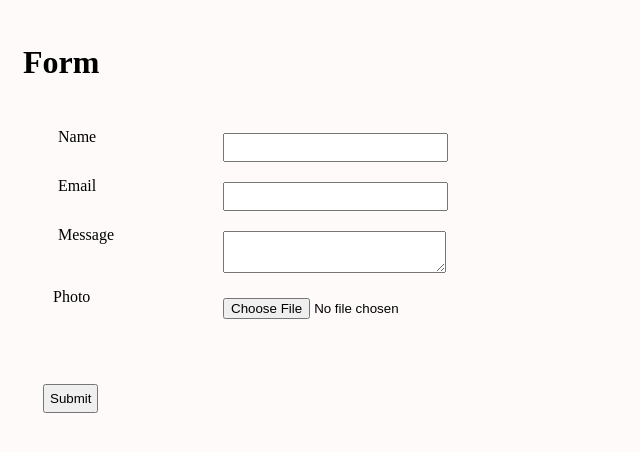
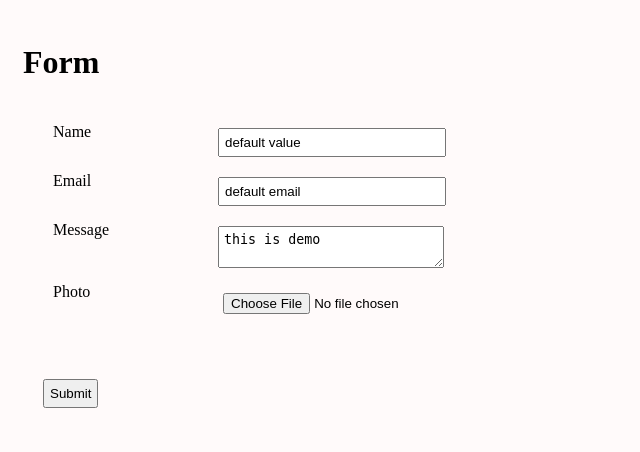
Before and after one commit to daxlah/formPhp, a PHP site: page /jquery.php in a window 1280 px wide. Shown: the top 452 px of the page, without its empty margins (0-640 px from the left). Run offline with PHP 8.4, Linux system fonts and the light colour scheme.

Commit message:
Progress!

```diff
--- a/jquery.php
+++ b/jquery.php
@@ -12,37 +12,124 @@
                 crossorigin="anonymous"></script>
 
         <link rel="stylesheet" type="text/css" href="basicCss.css">
-        <script src="basicJs.js"></script>
         <title>jquery test</title>
+
+        <script type="text/javascript">
+
+            //every time a form is submitted
+            $("form").on('submit',function(e){
+                e.preventDefault();
+
+            ...
+            ...
+            ..
+
+                if(validated == true)
+                $(this).submit();
+            });
+
+            // //prepare the form when the DOM is ready
+            // $(document).ready(function() {
+            //     // bind form using ajaxForm
+            //     $('#mainForm').ajaxForm( { beforeSubmit: validate } );
+
+                //get values from form
+                // let valid = true;
+                //
+                // let name = $('#name').val();
+                // let email = $("#email").val();
+                // let message = $("#message").val();
+                // //let file = $("#browsePhoto")[0].files[0];
+                // let file = $("#browsePhoto").files.name;
+
+
+                // $(document).on('click', 'form button[type=submit]', function(e) {
+                //
+                //
+                //     if(!isValid) {
+                //         e.preventDefault(); //prevent the default action
+                //     }
+                // }
+
+
+
+                // //when "submit" is used
+                // $("#submit").click(function () {
+                //     console.log("Submit button :D");
+                //
+                //     //name validation
+                //     let regex = new RegExp("^[a-z']+$/i");
+                //     if (!regex.test(name)) {
+                //         valid = false;
+                //     }
+                //
+                //     //email validation
+                //     regex = new RegExp("^([a-zA-Z0-9_\\-\\.]+)@([a-zA-Z0-9_\\-\\.]+)\\.com$");
+                //     if (!regex.test(email)) {
+                //         valid = false;
+                //     }
+                //
+                //     //message validation
+                //     if (message == "") {
+                //         valid = false;
+                //     }
+                //
+                //     //file validation
+                //
+                //
+                //     //stops submitting
+                //     if (!valid) {
+                //         $("mainForm").submit(function (e) {
+                //             e.preventDefault();
+                //         });
+                //     }
+                //
+                // });
+
+                // $(document).ready(function() {
+                //     $("#mainForm").validate({
+                //        rules: {
+                //             name: {
+                //                  required: true
+                //              }
+                //        },
+                //         submitHandler: function(form) {
+                //            alert('valid form submitted'); // for demo
+                //            return false; // for demo
+                //         }
+                //     });
+                // });
+            // });
+            //
+            // function validate(formData, jqForm, options) {
+            //     let valid = true;
+            //
+            //     return valid;
+            // }
+
+        </script>
     </head>
     <body>
         <h1>Form</h1>
-        <form action="<?php echo $_SERVER["PHP_SELF"]; ?>" method="post" id="mainForm" enctype="multipart/form-data"
-              onsubmit="return validateForm(this)">
+        <form action="<?php echo $_SERVER["PHP_SELF"]; ?>" method="post" id="mainForm" name="mainForm" enctype="multipart/form-data">
             <div class = "fields">
-                <div>
                     <label for="name">Name</label>
-                    <input type="text" id="name" name="name" required>
+                    <input type="text" id="name" name="name" value="default value">
                     <span class="error" id="errorName">Format: Xxxxx</span>
                     <br>
 
-                </div>
-                <p>
                     <label for="email">Email</label>
-                    <input type="text" id="email" name="email" required>
+                    <input type="text" id="email" name="email" value="default email">
                     <span class="error" id="errorEmail">Format: ***@***.com</span>
-                </p>
-                <p>
+
                     <label for="message">Message</label>
-                    <textarea id="message" name="message" required></textarea>
+                    <textarea id="message" name="message">this is demo</textarea>
                     <span class="error" id="errorMessage"></span>
-                </p>
-                <br>
-                <span>
+
                     <label for="browsePhoto">Photo</label>
                     <input type="file" id="browsePhoto" name="browsePhoto" >
                     <span class="error" id="errorImage">Please select an image</span>
-                </span>
+
             </div>
             <br>
             <input type="submit" value="Submit" id="submit">
```
